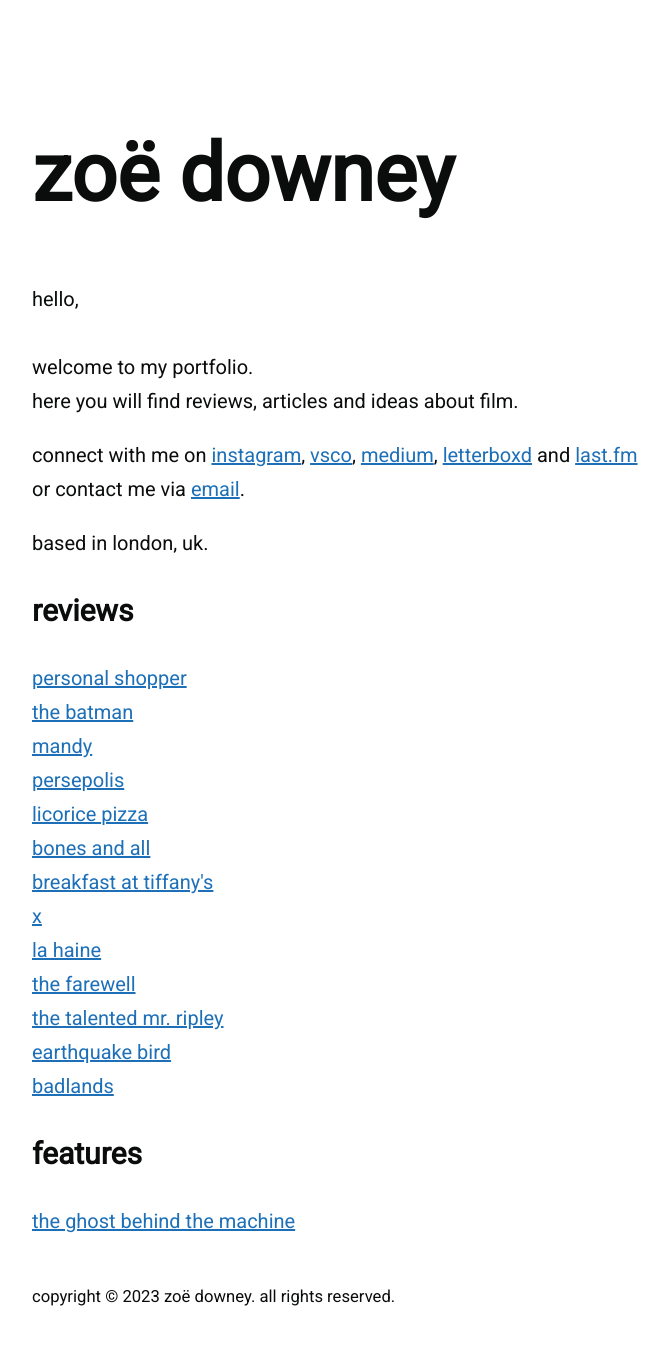
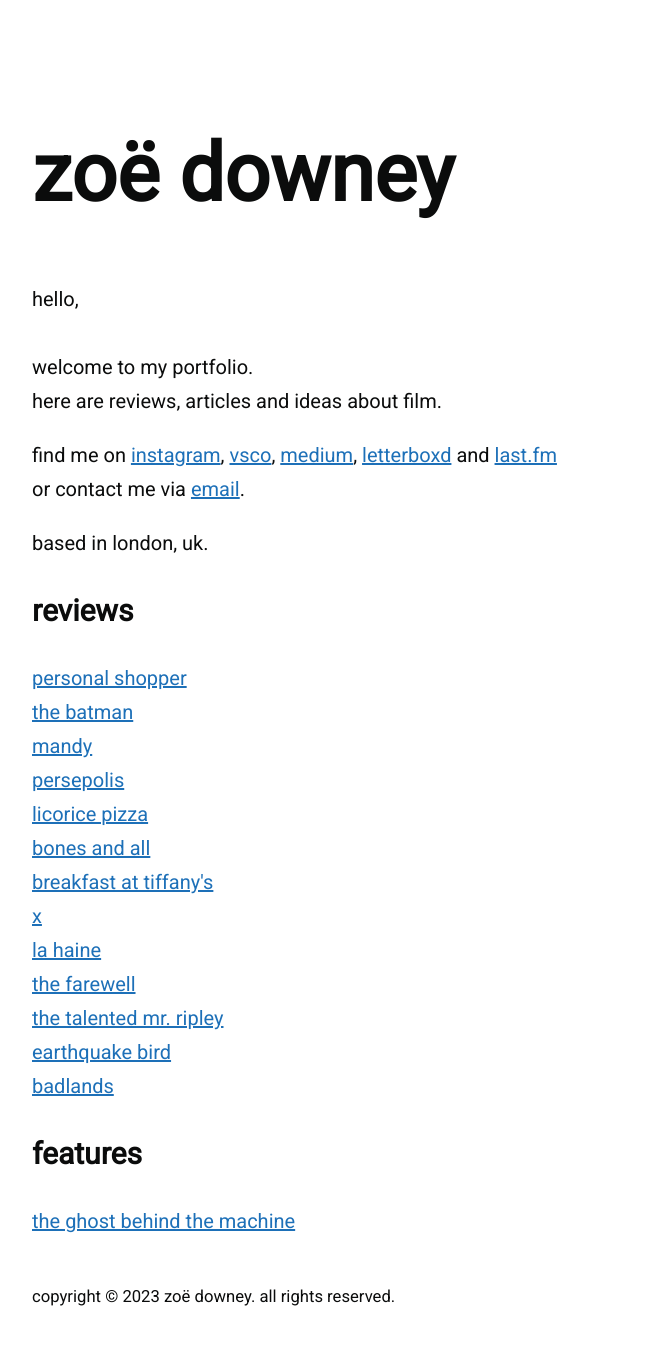
Before and after one commit to zoeurl/zoedowney.github.io, a Jekyll site: the page built from index.html, in a window 1280 px wide. Shown: the whole page, without its empty margins (208-876 px from the left). Built offline with Jekyll 4.4.1, drawn with Linux system fonts in a browser that asks for light colours.

Commit message:
Update index.html

```diff
--- a/index.html
+++ b/index.html
@@ -7,9 +7,9 @@
 hello,
 <br>
 <br>welcome to my portfolio.
-<br>here you will find reviews, articles and ideas about film.
+<br>here are reviews, articles and ideas about film.
 </p>
-connect with me on <a href="https://www.instagram.com/zoeurl/">instagram</a>, <a href="https://vsco.co/zoeurl/gallery">vsco</a>, <a href="https://medium.com/@zoedowney/">medium</a>, <a href="https://letterboxd.com/zoedowney/">letterboxd</a> and <a href="https://www.last.fm/user/zoedowney/">last.fm</a>
+find me on <a href="https://www.instagram.com/zoeurl/">instagram</a>, <a href="https://vsco.co/zoeurl/gallery">vsco</a>, <a href="https://medium.com/@zoedowney/">medium</a>, <a href="https://letterboxd.com/zoedowney/">letterboxd</a> and <a href="https://www.last.fm/user/zoedowney/">last.fm</a>
 <br>or contact me via <a href="mailto:{{site.email}}">email</a>.
 </p>
 based in london, uk.
```
